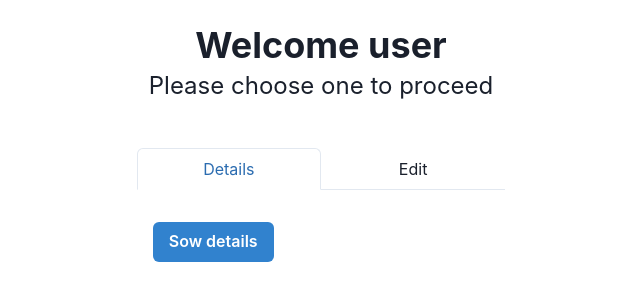
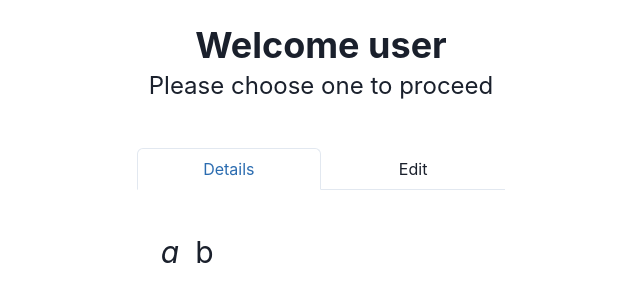
Before and after one commit to bmwasonga/take-me-home, a Next.js app: page / in a window 1280 px wide. Shown: the top 302 px of the page, without its empty margins (319-959 px from the left). Built offline with nearby package versions, Linux system fonts and the light colour scheme.

Commit message:
more chages

```diff
--- a/client.js
+++ b/client.js
@@ -1,4 +1,4 @@
-import { ApolloProvider, ApolloClient, InMemoryCache } from '@apollo/client';
+import { ApolloClient, InMemoryCache } from '@apollo/client';
 
 export const client = new ApolloClient({
   uri: 'https://graphql-user-api.herokuapp.com/graphql',
--- a/components/Details.js
+++ b/components/Details.js
@@ -1,10 +1,23 @@
 import React from 'react';
-import { Button } from '@chakra-ui/react';
+import { Box, Flex, Spacer, Text } from '@chakra-ui/react';
 
-export const Details = ({ props }) => {
+const Details = () => {
+  const data = localStorage.getItem('data');
+
+  console.log('My data', data);
+
   return (
-    <div>
-      <Button colorScheme="blue">Sow details</Button>
-    </div>
+    <Box>
+      <Flex>
+        <Text fontSize="3xl" as="em" p="2">
+          a
+        </Text>
+        <Text fontSize="3xl" p="2">
+          b
+        </Text>
+      </Flex>
+    </Box>
   );
 };
+
+export default Details;
--- a/pages/index.js
+++ b/pages/index.js
@@ -1,8 +1,8 @@
 import Head from 'next/head';
 import React from 'react';
-import { Details } from '../components/Details';
 import { HomeLayout } from '../layout/HomeLayout';
 import { Tabs, Box, TabList, TabPanels, Tab, TabPanel } from '@chakra-ui/react';
+import Details from '../components/Details';
 
 const index = () => {
   return (
```
Also changed, not shown: forms/SignInForm.js (+10 -11 lines), 1 other file (tests, documents, lock files or other folders).
